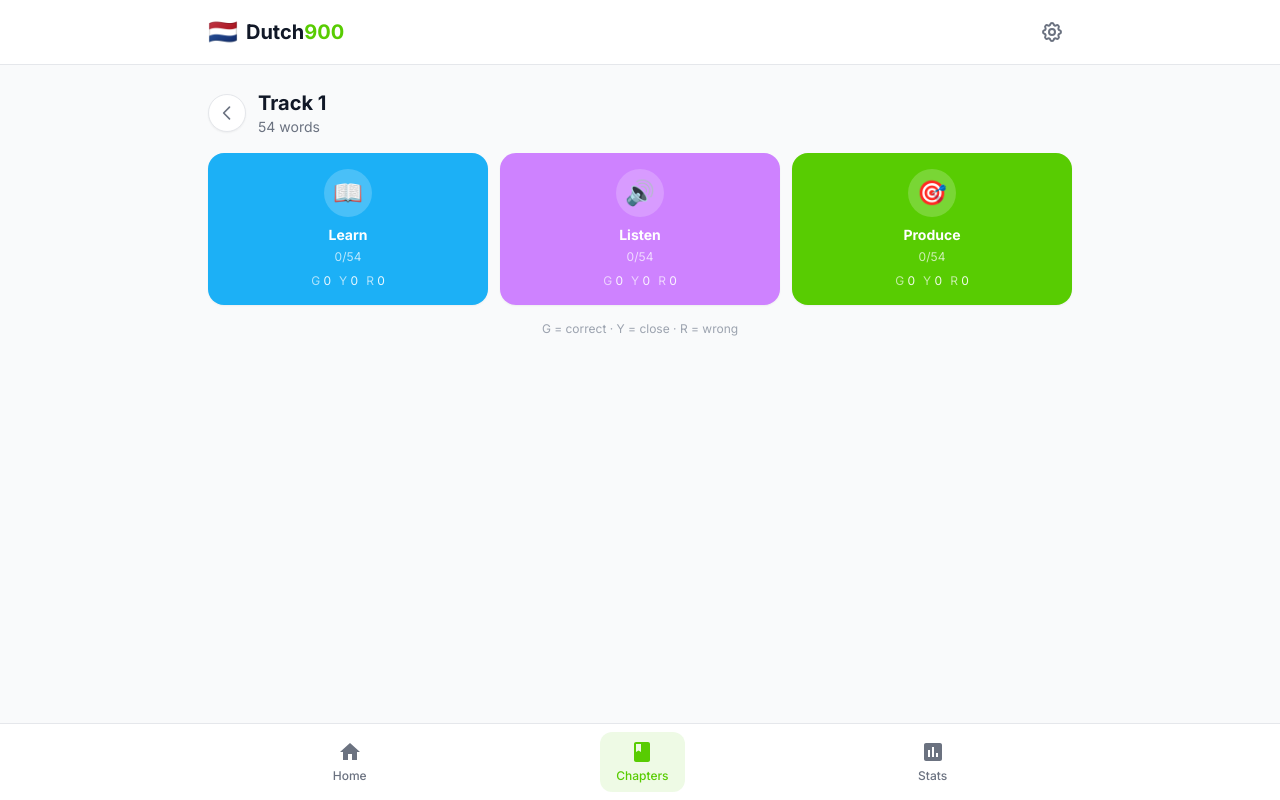
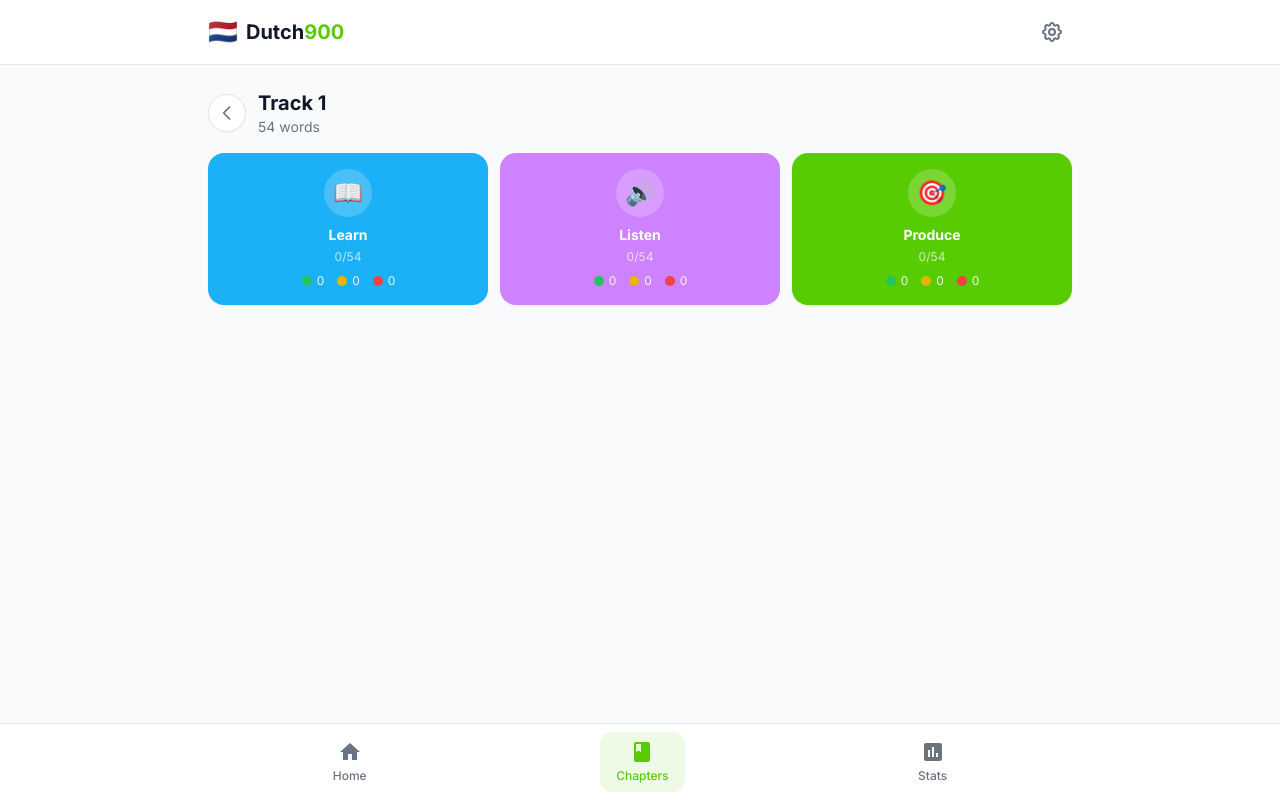
Before and after one commit to themonicah/dutch900, a React (Vite) app: page /dutch900/tracks/1 in a window 1280 px wide. Built offline with nearby package versions, Linux system fonts and the light colour scheme.

Commit message:
Fix TrackReview to save progress + use SVG circles for stats

```diff
--- a/src/pages/TrackDetail.tsx
+++ b/src/pages/TrackDetail.tsx
@@ -131,27 +131,31 @@ function TrackDetail() {
               {/* Progress indicator */}
               <p className="text-xs text-white/70 mb-2">{practiced}/{totalWords}</p>
 
-              {/* Stats row */}
-              <div className="flex gap-2 text-xs">
-                <span className="text-white/90">
-                  <span className="opacity-70">G</span> {stats.green}
+              {/* Stats row with colored circles */}
+              <div className="flex items-center gap-3 text-xs text-white/90">
+                <span className="flex items-center gap-1">
+                  <svg className="w-3 h-3" viewBox="0 0 12 12">
+                    <circle cx="6" cy="6" r="5" fill="#22c55e"/>
+                  </svg>
+                  {stats.green}
                 </span>
-                <span className="text-white/90">
-                  <span className="opacity-70">Y</span> {stats.yellow}
+                <span className="flex items-center gap-1">
+                  <svg className="w-3 h-3" viewBox="0 0 12 12">
+                    <circle cx="6" cy="6" r="5" fill="#eab308"/>
+                  </svg>
+                  {stats.yellow}
                 </span>
-                <span className="text-white/90">
-                  <span className="opacity-70">R</span> {stats.red}
+                <span className="flex items-center gap-1">
+                  <svg className="w-3 h-3" viewBox="0 0 12 12">
+                    <circle cx="6" cy="6" r="5" fill="#ef4444"/>
+                  </svg>
+                  {stats.red}
                 </span>
               </div>
             </button>
           );
         })}
       </div>
-
-      {/* Quick legend */}
-      <p className="text-xs text-gray-400 dark:text-gray-500 text-center">
-        G = correct · Y = close · R = wrong
-      </p>
     </div>
   );
 }
--- a/src/pages/TrackReview.tsx
+++ b/src/pages/TrackReview.tsx
@@ -3,6 +3,8 @@ import { useParams, Link } from 'react-router-dom';
 import { getChapter, type ChapterWord } from '../data/chapters';
 import { speakDutch } from '../lib/audio';
 import { scoreAnswer, getScoreMessage, type ScoreColor } from '../lib/fuzzyMatch';
+import { saveModeProgress, getModeProgress } from '../lib/db';
+import type { PracticeMode as DBPracticeMode } from '../types';
 
 type PracticeMode = 'learn' | 'listen' | 'produce';
 
@@ -133,6 +135,17 @@ function TrackReview() {
     } else {
       setConsecutiveGreens(0);
     }
+
+    // Save progress to database
+    const dbMode = mode as DBPracticeMode;
+    const existing = await getModeProgress(currentWord.id, dbMode);
+    await saveModeProgress({
+      wordId: currentWord.id,
+      mode: dbMode,
+      status: score,
+      lastAttempt: new Date().toISOString(),
+      attempts: (existing?.attempts || 0) + 1,
+    });
   };
 
   // Move to next card or show celebration
```
